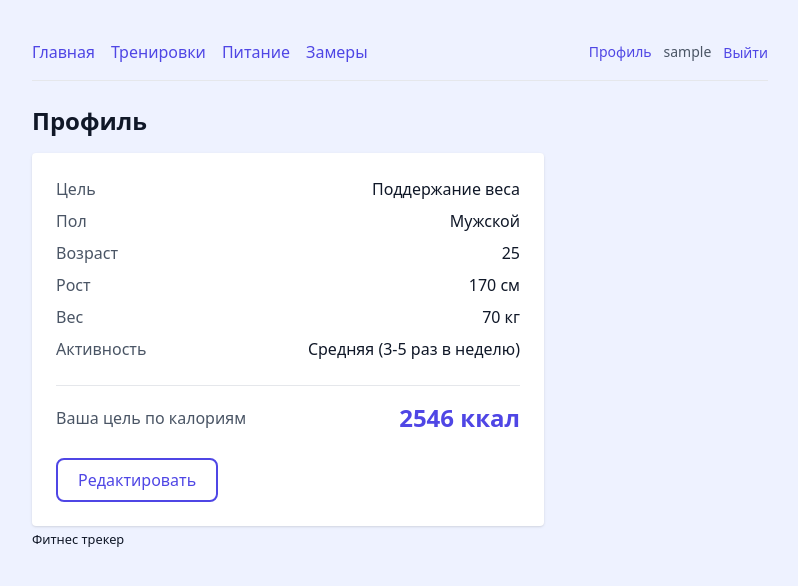
After one commit to Anyakin666/fitness_tracker, a Django app: page /profile/ in a window 1280 px wide. The commit adds this page. Shown: the top 586 px of the page, without its empty margins (240-1038 px from the left). Run offline with Django 5.2, Linux system fonts and the light colour scheme; the visitor is signed in with stand-in values (Sample User, id 1); data comes from the database, SQL or seed files in the repository.

Commit message:
added profile, profile edit, profile to nav

```diff
--- a/tracker/templates/base.html
+++ b/tracker/templates/base.html
@@ -56,6 +56,7 @@
               </summary>
               <div class="absolute right-0 mt-2 w-40 bg-white rounded shadow-lg p-4 flex flex-col gap-3 z-10">
                 {% if user.is_authenticated %}
+                  <a href="{% url 'profile' %}" class="text-sm text-primary hover:underline">Профиль</a>
                   <span class="text-sm text-gray-600">{{ user.username }}</span>
                   <form method="post" action="{% url 'logout' %}">
                     {% csrf_token %}
@@ -78,6 +79,7 @@
             <!-- Логин/выход (только десктоп) -->
             <div class="hidden md:flex md:ml-auto items-center gap-3">
               {% if user.is_authenticated %}
+                <a href="{% url 'profile' %}" class="text-sm text-primary hover:underline">Профиль</a>
                 <span class="text-sm text-gray-600">{{ user.username }}</span>
                 <form method="post" action="{% url 'logout' %}">
                   {% csrf_token %}
--- /dev/null
+++ b/tracker/templates/tracker/userprofile_detail.html
@@ -0,0 +1,47 @@
+{% extends 'base.html' %}
+
+{% block title %}Профиль{% endblock %}
+
+{% block content %}
+  <h1 class="text-2xl font-bold mb-4">Профиль</h1>
+
+  <div class="bg-white p-6 rounded shadow-sm max-w-lg">
+    <div class="space-y-2">
+      <div class="flex justify-between">
+        <span class="text-gray-600">Цель</span>
+        <span class="font-medium">{{ object.get_goal_display }}</span>
+      </div>
+      <div class="flex justify-between">
+        <span class="text-gray-600">Пол</span>
+        <span class="font-medium">{{ object.get_gender_display }}</span>
+      </div>
+      <div class="flex justify-between">
+        <span class="text-gray-600">Возраст</span>
+        <span class="font-medium">{{ object.age }}</span>
+      </div>
+      <div class="flex justify-between">
+        <span class="text-gray-600">Рост</span>
+        <span class="font-medium">{{ object.height }} см</span>
+      </div>
+      <div class="flex justify-between">
+        <span class="text-gray-600">Вес</span>
+        <span class="font-medium">{{ object.weight }} кг</span>
+      </div>
+      <div class="flex justify-between">
+        <span class="text-gray-600">Активность</span>
+        <span class="font-medium">{{ object.get_activity_display }}</span>
+      </div>
+    </div>
+
+    <div class="mt-6 pt-4 border-t border-gray-200">
+      <div class="flex justify-between items-center">
+        <span class="text-gray-600">Ваша цель по калориям</span>
+        <span class="text-2xl font-bold text-primary">{{ calories }} ккал</span>
+      </div>
+    </div>
+
+    <div class="mt-6">
+      <a href="{% url 'profile_edit' %}" class="inline-block bg-white text-primary border-2 border-primary px-5 py-2 rounded-lg hover:bg-primary-light font-medium">Редактировать</a>
+    </div>
+  </div>
+{% endblock %}
--- a/tracker/urls.py
+++ b/tracker/urls.py
@@ -15,4 +15,6 @@ urlpatterns = [
     path('nutrition/<int:pk>/delete/', views.NutritionDeleteView.as_view(), name='nutrition_delete'),
     path('measurement/<int:pk>/edit/', views.MeasurementUpdateView.as_view(), name='measurement_edit'),
     path('measurement/<int:pk>/delete/', views.MeasurementDeleteView.as_view(), name='measurement_delete'),
+    path('profile/', views.UserProfileDetailView.as_view(), name='profile'),
+    path('profile/edit/', views.UserProfileUpdateView.as_view(), name='profile_edit'),
 ]
--- /dev/null
+++ b/tracker/utils.py
@@ -0,0 +1,26 @@
+def calculate_calories(profile):
+    #Миффлин-Сан Жеор
+    # Мужчины BMR = 10 × масса (кг) + 6.25 × рост (см) − 5 × возраст (лет) + 5
+    # Женщины BMR = 10 × масса (кг) + 6.25 × рост (см) − 5 × возраст (лет) − 161
+
+    if profile.gender == 'male':
+        bmr = 10 * float(profile.weight) + 6.25 * profile.height - 5 * profile.age + 5
+    else:
+        bmr = 10 * float(profile.weight) + 6.25 * profile.height - 5 * profile.age - 161
+
+    # коэфф  активности
+    activity_coefficients = {
+        'sedentary': 1.2,
+        'light': 1.375,
+        'moderate': 1.55,
+        'active': 1.725,
+        'very_active': 1.9,
+    }
+    tdee = bmr * activity_coefficients.get(profile.activity, 1.55)
+
+    # цель
+    if profile.goal == 'lose':
+        return round(tdee * 0.8)   # дефицит 20%
+    elif profile.goal == 'gain':
+        return round(tdee * 1.15)  # профицит 15%
+    return round(tdee)             # поддержание
--- a/tracker/views.py
+++ b/tracker/views.py
@@ -1,17 +1,19 @@
 from django.shortcuts import render
 
 # Create your views here.
-from django.views.generic import ListView, CreateView, UpdateView, DeleteView
-from .models import Workout, NutritionEntry, Measurement
+from django.views.generic import ListView, CreateView, UpdateView, DeleteView, DetailView
+from .models import Workout, NutritionEntry, Measurement, UserProfile
 from datetime import timedelta
 
 from django.db.models import Avg
 from django.utils import timezone
 
 from django.urls import reverse_lazy
-from .forms import WorkoutForm, NutritionForm, MeasurementForm, SignUpForm
+from .forms import WorkoutForm, NutritionForm, MeasurementForm, SignUpForm, UserProfileForm
 from django.contrib.auth.decorators import login_required
 from django.utils.decorators import method_decorator
+
+from tracker.utils import calculate_calories
 
 
 class SignUpView(CreateView):
@@ -54,6 +56,53 @@ class MeasurementCreateView(CreateView):
     def form_valid(self, form):
             form.instance.user = self.request.user
             return super().form_valid(form)
+
+
+@method_decorator(login_required, name='dispatch')
+class UserProfileDetailView(DetailView):
+    model = UserProfile
+    template_name = 'tracker/userprofile_detail.html'
+
+    def get_object(self):
+        profile, _ = UserProfile.objects.get_or_create(
+            user=self.request.user,
+            defaults={
+                'goal': 'maintain',
+                'gender': 'male',
+                'age': 25,
+                'height': 170,
+                'weight': 70,
+                'activity': 'moderate',
+            }
+        )
+        return profile
+
+    def get_context_data(self, **kwargs):
+        context = super().get_context_data(**kwargs)
+        context['calories'] = calculate_calories(self.object)
+        return context
+
+
+@method_decorator(login_required, name='dispatch')
+class UserProfileUpdateView(UpdateView):
+    model = UserProfile
+    form_class = UserProfileForm
+    template_name = 'tracker/userprofile_form.html'
+    success_url = reverse_lazy('profile')
+
+    def get_object(self):
+        profile, _ = UserProfile.objects.get_or_create(
+            user=self.request.user,
+            defaults={
+                'goal': 'maintain',
+                'gender': 'male',
+                'age': 25,
+                'height': 170,
+                'weight': 70,
+                'activity': 'moderate',
+            }
+        )
+        return profile
 
 
 @method_decorator(login_required, name='dispatch')
```
Also changed, not shown: tracker/forms.py (+7 -1 lines), tracker/templates/tracker/userprofile_form.html (added, +41 -0 lines).
